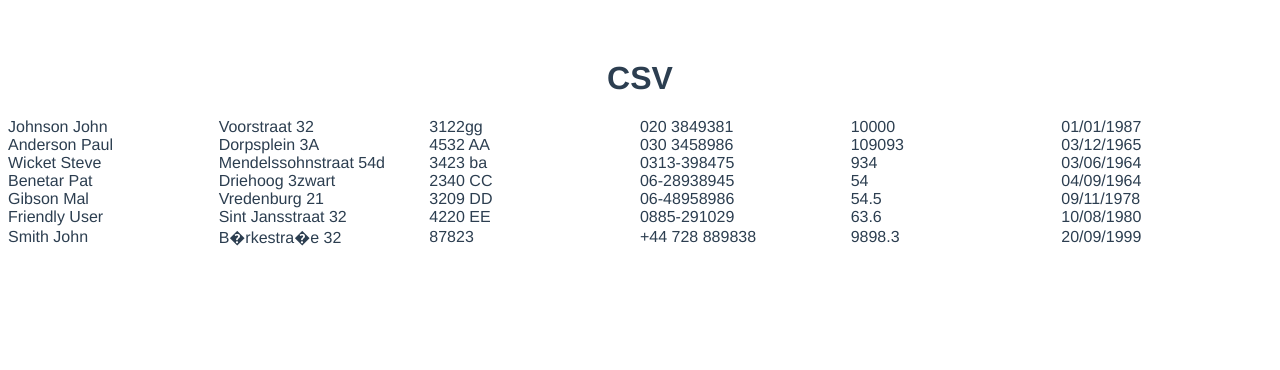
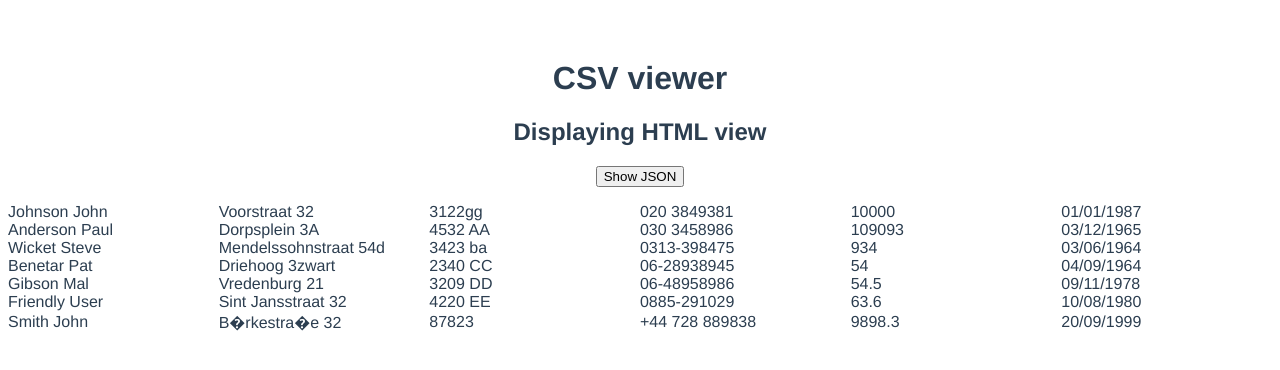
Before and after one commit to nbursa/csv-prn-parse, a Vue app: page / in a window 1280 px wide. Shown: the top 370 px of the page. Built offline with nearby package versions, Linux system fonts and the light colour scheme.

Commit message:
toggle views

```diff
--- a/src/App.vue
+++ b/src/App.vue
@@ -1,6 +1,6 @@
 <template>
   <main>
-    <h1>CSV</h1>
+    <h1>CSV viewer</h1>
     <CsvLoader />
   </main>
 </template>
--- a/src/components/CsvLoader.vue
+++ b/src/components/CsvLoader.vue
@@ -1,7 +1,16 @@
 <template>
   <div class="csv-loader">
-    <div class="row" v-for="(item, index) in jsonFromCsv" :key="index">
-      <span v-for="(val, col) in item" :key="col" :class="`column col-${col}`" >{{ val }}</span>
+    <div class="toggle">
+      <h2>{{`Displaying ${showHtml ? 'HTML' : 'JSON'} view`}}</h2>
+      <button @click="togglePreview">{{`Show ${showHtml ? 'JSON' : 'HTML'}`}}</button>
+    </div>
+    <div v-if="showHtml">
+      <div class="row" v-for="(item, index) in jsonFromCsv" :key="index">
+        <span v-for="(val, col) in item" :key="col" :class="`column col-${col}`" >{{ val }}</span>
+      </div>
+    </div>
+    <div v-else>
+      <pre>{{ JSON.stringify(jsonFromCsv, null, 2) }}</pre>
     </div>
   </div>
 </template>
@@ -16,6 +25,7 @@ export default defineComponent({
   },
   data () {
     return {
+      showHtml: true,
       content: ''
     }
   },
@@ -57,11 +67,19 @@ export default defineComponent({
       .then(response => response.blob())
       .then(blob => blob.text().then(res => { this.content = res }).catch(err => console.error('blob error: ', err)))
       .catch(err => console.error(err))
+  },
+  methods: {
+    togglePreview () {
+      this.showHtml = !this.showHtml
+    }
   }
 })
 </script>
 
 <style scoped lang='scss'>
+.toggle {
+  margin-bottom: 1rem;
+}
 .row {
   display: flex;
   align-items: center;
@@ -71,4 +89,7 @@ export default defineComponent({
     text-align: left;
   }
 }
+pre {
+  text-align: left;
+}
 </style>
```
